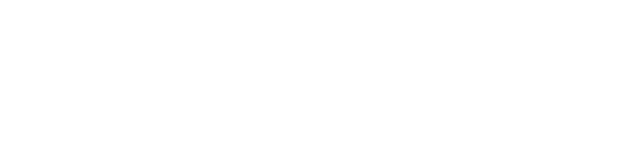
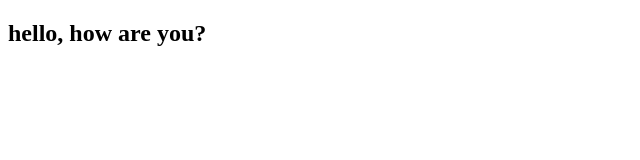
Before and after one commit to PrabathVIJA/PaperChase, a plain HTML site: page index.html in a window 1280 px wide. Shown: the whole page, without its empty margins (0-640 px from the left). Drawn offline with Linux system fonts and the light colour scheme.

Commit message:
commiting with header

```diff
--- a/index.html
+++ b/index.html
@@ -5,5 +5,7 @@
     <meta name="viewport" content="width=device-width, initial-scale=1.0" />
     <title>Document</title>
   </head>
-  <body></body>
+  <body>
+    <h2>hello, how are you?</h2>
+  </body>
 </html>
```
